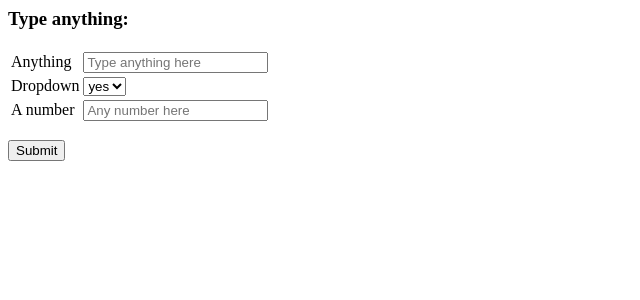
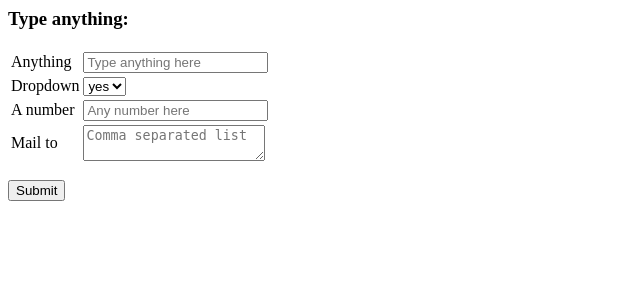
Before and after one commit to Pavel-Y/fastapi_projects, a Flask app: page / in a window 1280 px wide. Shown: the top 300 px of the page, without its empty margins (0-640 px from the left). Run offline with Flask 3, Linux system fonts and the light colour scheme.

Commit message:
added a textarea

```diff
--- a/p2_loading_good/app.py
+++ b/p2_loading_good/app.py
@@ -5,9 +5,9 @@ import time
 
 app = Flask(__name__)
 
-def long_load(query, dropdown, anumber):
+def long_load(query, dropdown, anumber, mail_to):
     time.sleep(10) #just simulating the waiting period
-    return f"You typed: {query}, {dropdown}, {anumber}"
+    return f"You typed: {query}, {dropdown}, {anumber}, mail_to"
 
 @app.route('/')
 def home():
@@ -18,7 +18,8 @@ def form(display=None):
     query = request.form['anything']
     dropdown = request.form['show_number']
     anumber = request.form['anumber']
-    outcome = long_load(query, dropdown, anumber)
+    mail_to = request.form['mail_to']
+    outcome = long_load(query, dropdown, anumber, mail_to)
     return render_template("done.html", display=outcome)
 
 if __name__ == '__main__':
--- a/p2_loading_good/templates/index.html
+++ b/p2_loading_good/templates/index.html
@@ -5,13 +5,14 @@
     <h3>Type anything:</h3>
     <p>
     <form action="." method="POST">
-        <table><tr>
-        <td>Anything</td><td><input id="anything" type="text" name="anything" placeholder="Type anything here"></td></tr><tr>
-        <td>Dropdown</td><td><select id="show_number" name="show_number" onChange="toggleNumber();">
+        <table>
+        <tr><td>Anything</td><td><input id="anything" type="text" name="anything" placeholder="Type anything here"></td></tr>
+        <tr><td>Dropdown</td><td><select id="show_number" name="show_number" onChange="toggleNumber();">
             <option value="yes">yes</option>
             <option value="no">no</option>
-        </select></td></tr><tr id="tr_anumber">
-        <td>A number</td><td><input id="anumber" type="number" name="anumber" placeholder="Any number here"></td></tr>
+        </select></td></tr>
+        <tr id="tr_anumber"><td>A number</td><td><input id="anumber" type="number" name="anumber" placeholder="Any number here"></td></tr>
+        <tr><td>Mail to</td><td><textarea id="mail_to" name="mail_to" placeholder="Comma separated list"></textarea></td></tr>
         </table>
         <p>
         <input id="submit_button" type="submit" name="anything_submit" value="Submit" onclick="loading();">
```
